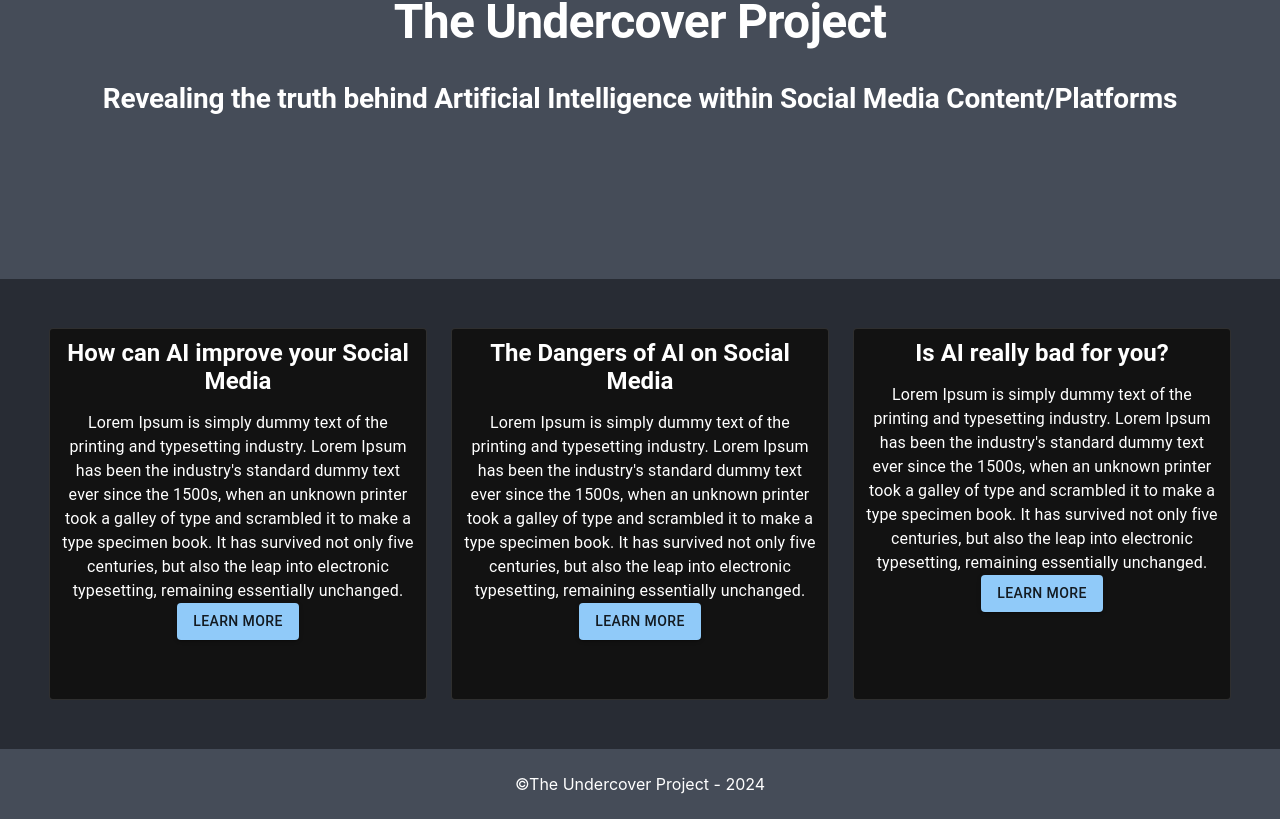
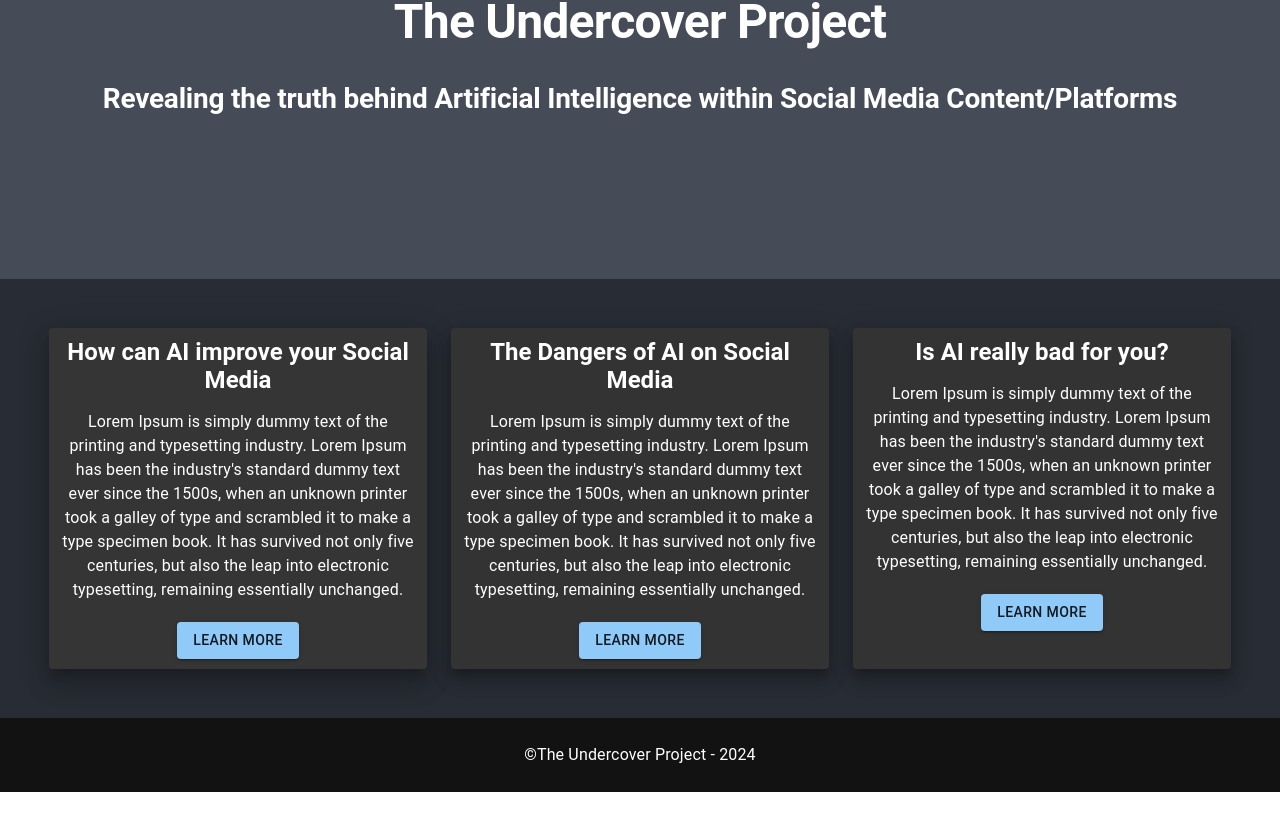
Before and after one commit to AMirreh17/CCTP, a React (Create React App) app: page / in a window 1280 px wide. Shown: the part 585-1404 px from the top of the page. After the commit the page ends 1377 px from the top, so only its background shows below. Built offline with nearby package versions, Linux system fonts and the light colour scheme.

Commit message:
edits on paper component and page title

```diff
--- a/public/index.html
+++ b/public/index.html
@@ -24,7 +24,7 @@
       work correctly both with client-side routing and a non-root public URL.
       Learn how to configure a non-root public URL by running `npm run build`.
     -->
-    <title>React App</title>
+    <title>The Undercover Project</title>
   </head>
   <body>
     <noscript>You need to enable JavaScript to run this app.</noscript>
--- a/src/App.css
+++ b/src/App.css
@@ -29,7 +29,7 @@
 }
 footer {
   padding: 25px;
-  background-color: #454c58;
+  background-color: #121212;
   color:white;
 }
 .mainBody {
--- a/src/App.js
+++ b/src/App.js
@@ -19,38 +19,46 @@ function App() {
       <div className='mainBody'>
         <Box sx={{display: 'flex', flexDirection: {xs: "column", md: "row"},  justifyContent:'space-between', gap:3, m: 3,  }}>
 
-      <Paper variant="outlined" elevation={12} square={false} style={{height: 350, width: {xs: 1, md:300}, padding: 10 }}>
+      <Paper  elevation={16} square={false} style={{ width: {xs: 1, md:300}, padding: 10 }}>
         <Typography variant='h3'>How can AI improve your Social Media</Typography>
         <Typography sx={{mt: 2}}>
           Lorem Ipsum is simply dummy text of the printing and typesetting industry. Lorem Ipsum has been the industry's standard dummy text ever since the 1500s,
           when an unknown printer took a galley of type and scrambled it to make a type specimen book.
           It has survived not only five centuries, but also the leap into electronic typesetting, remaining essentially unchanged.
         </Typography>
+        <br></br>
         <Button variant='contained'>Learn More</Button>
       </Paper>
-      <Paper variant="outlined" elevation={12} square={false} style={{height: 350, width: {xs: 1, md:300}, padding: 10 }}>
+      <Paper  elevation={12} square={false} style={{ width: {xs: 1, md:300}, padding: 10 }}>
         <Typography variant='h3'>The Dangers of AI on Social Media</Typography>
         <Typography sx={{mt: 2}}>
           Lorem Ipsum is simply dummy text of the printing and typesetting industry. Lorem Ipsum has been the industry's standard dummy text ever since the 1500s,
           when an unknown printer took a galley of type and scrambled it to make a type specimen book.
           It has survived not only five centuries, but also the leap into electronic typesetting, remaining essentially unchanged.
         </Typography>
+        <br></br>
         <Button variant='contained'>Learn More</Button>
       </Paper>
-      <Paper variant="outlined" elevation={12} square={false} style={{height: 350, width: {xs: 1, md:300}, padding: 10 }}>
+      <Paper  elevation={12} square={false} style={{ width: {xs: 1, md:200}, padding: 10 }}>
         <Typography variant='h3'>Is AI really bad for you?</Typography>
         <Typography sx={{mt: 2}}>
           Lorem Ipsum is simply dummy text of the printing and typesetting industry. Lorem Ipsum has been the industry's standard dummy text ever since the 1500s,
           when an unknown printer took a galley of type and scrambled it to make a type specimen book.
           It has survived not only five centuries, but also the leap into electronic typesetting, remaining essentially unchanged.
         </Typography>
+        <br></br>
         <Button variant='contained'>Learn More</Button>
+
       </Paper>
       </Box>
       </div>
 
 
-      <footer>©The Undercover Project - 2024</footer>
+      <footer>
+        <Typography>
+          ©The Undercover Project - 2024
+          </Typography>
+        </footer>
     </div>
   );
 }
```
